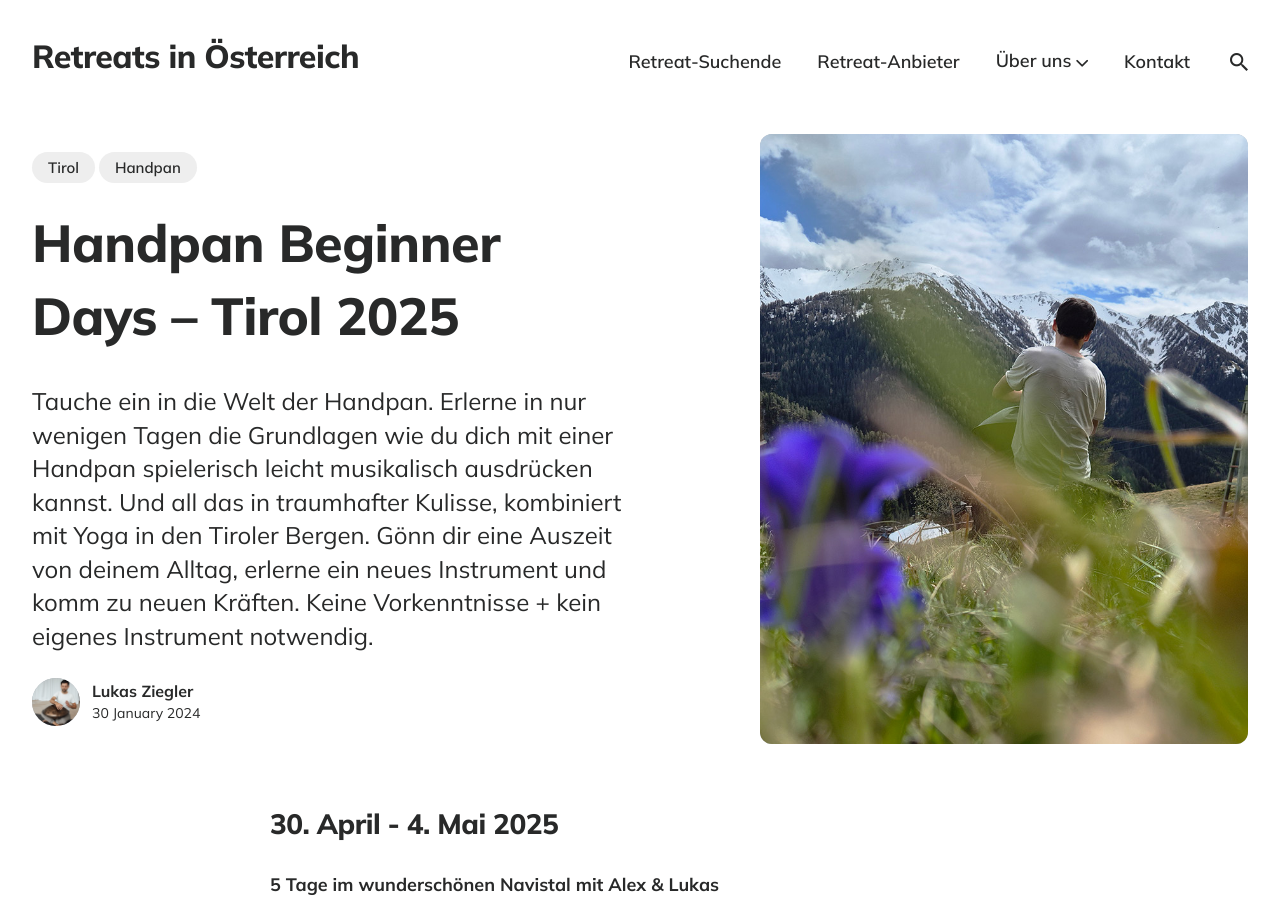
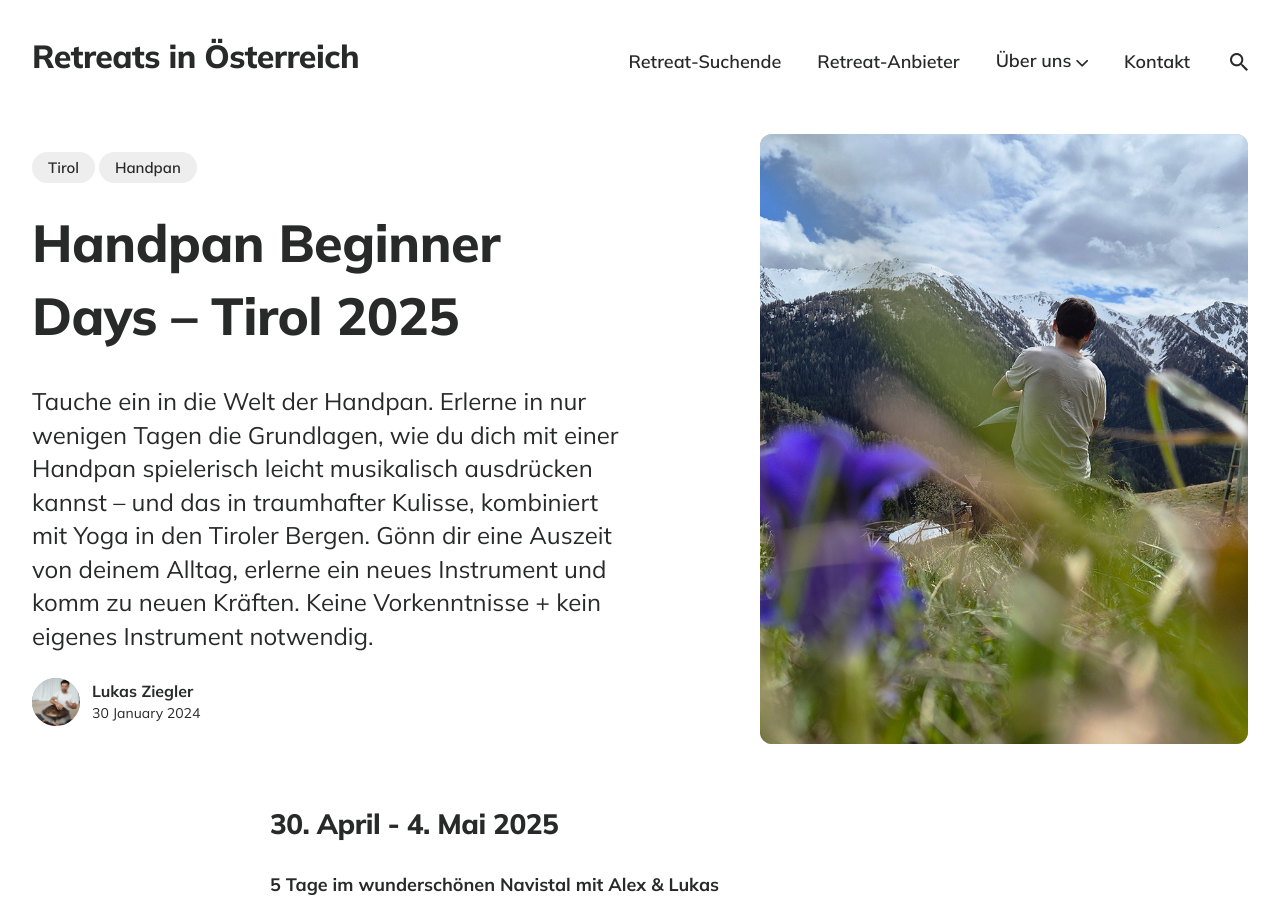
Before and after one commit to lukasziegler/retreats-in-oesterreich, a Jekyll site: the page built from _posts/2025-04-30-handpan-beginner-workshop-2025.markdown, in a window 1280 px wide and 900 px high. Built offline with Jekyll 4.4.1, drawn with Linux system fonts in a browser that asks for light colours.

Commit message:
copy improvements

```diff
--- a/_data/settings.yml
+++ b/_data/settings.yml
@@ -36,14 +36,14 @@
 #-------------------------------
 # Hero Settings
 hero:
-  hero__title: Unsere Vision ist es Retreats in Österreich leichter auffindbar zu machen und Organisatoren dabei zu unterstützen.
+  hero__title: Unsere Vision ist es Retreats in Österreich leichter auffindbar zu machen und Organisatoren bei der Umsetzung zu unterstützen.
 
 
 #-------------------------------
 # Blog Settings
 blog:
   blog__title: Unsere bisherigen Retreats
-  blog__description: Hier unsere Empfehlungen für dich. Solltest du dir nicht sicher sein was genau zu dir passt, <a hreF="/kontakt/">melde dich liebend gerne</a> bei uns, wir helfen dir gerne weiter.
+  blog__description: Wenn du dir unsicher bist, welches Retreat zu dir passt, melde dich gerne bei uns – wir helfen dir weiter.
 
 
 #-------------------------------
--- a/_includes/featured-section.html
+++ b/_includes/featured-section.html
@@ -13,7 +13,7 @@
       <div class="col col-12">
         <div class="featured__info">
           <div class="featured__head">
-            <h2 class="featured__title">Schaue dir unsere nächsten Retreats an</h2>
+            <h2 class="featured__title">Entdecke unsere kommenden Retreats</h2>
             <ul class="slider-controls list-reset" id="customize-controls" aria-label="Slider Navigation" tabindex="0">
               <li class="prev" data-controls="prev" aria-controls="customize" tabindex="-1">
                 <i class="ion ion-ios-arrow-round-back"></i>
--- a/_posts/2025-04-30-handpan-beginner-workshop-2025.markdown
+++ b/_posts/2025-04-30-handpan-beginner-workshop-2025.markdown
@@ -1,7 +1,7 @@
 ---
 layout: post
 title: Handpan Beginner Days – Tirol 2025
-description: Tauche ein in die Welt der Handpan. Erlerne in nur wenigen Tagen die Grundlagen wie du dich mit einer Handpan spielerisch leicht musikalisch ausdrücken kannst. Und all das in traumhafter Kulisse, kombiniert mit Yoga in den Tiroler Bergen. Gönn dir eine Auszeit von deinem Alltag, erlerne ein neues Instrument und komm zu neuen Kräften. Keine Vorkenntnisse + kein eigenes Instrument notwendig.
+description: Tauche ein in die Welt der Handpan. Erlerne in nur wenigen Tagen die Grundlagen, wie du dich mit einer Handpan spielerisch leicht musikalisch ausdrücken kannst – und das in traumhafter Kulisse, kombiniert mit Yoga in den Tiroler Bergen. Gönn dir eine Auszeit von deinem Alltag, erlerne ein neues Instrument und komm zu neuen Kräften. Keine Vorkenntnisse + kein eigenes Instrument notwendig.
 date: 2024-01-30 12:02:12 +0100
 author: lukas
 image: '/images/retreats/hubird-navis/handpan-im-navis-lukas--by-weni.jpg'
```
